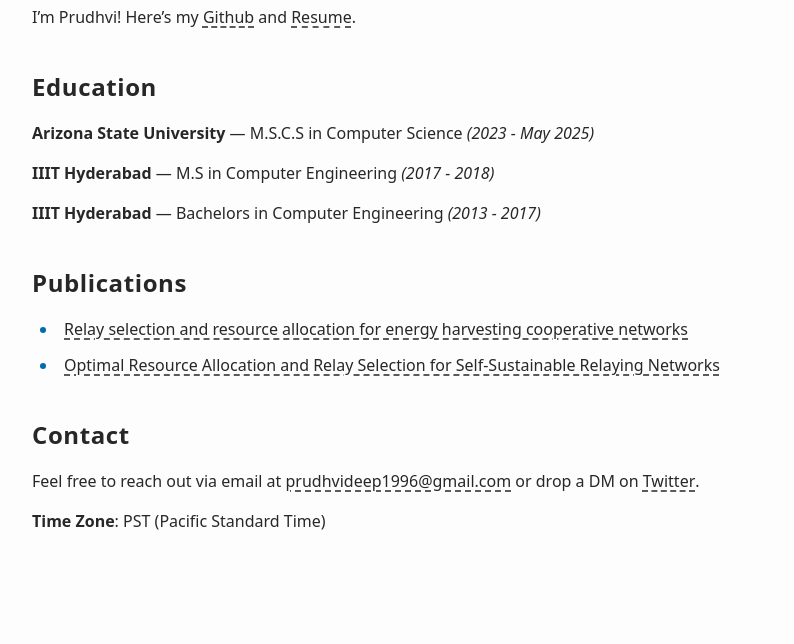
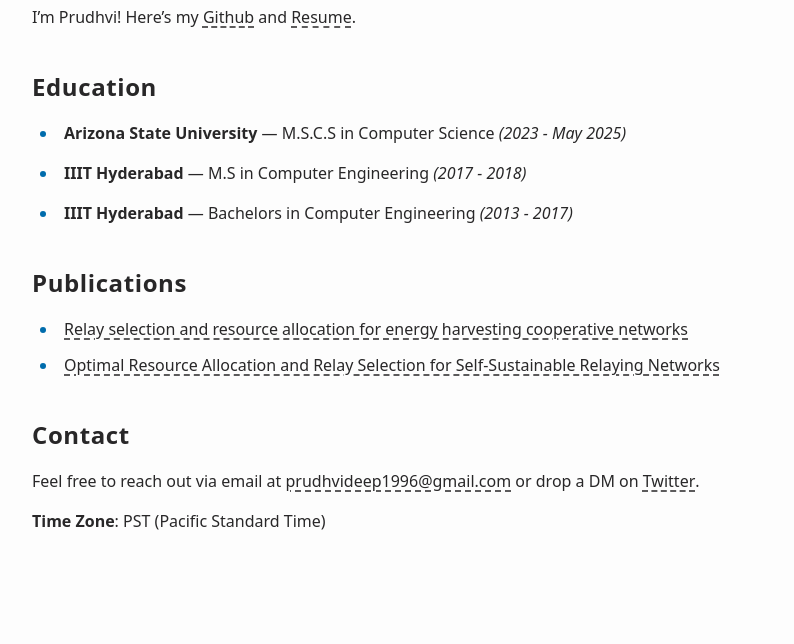
Before and after one commit to prudhvideep/dev-portfolio, an Astro site: page /about in a window 1280 px wide. Shown: the part 225-869 px from the top of the page, without its empty margins (240-1034 px from the left). Built offline with nearby package versions, Linux system fonts and the light colour scheme; Astro itself is replaced by a stand-in of ours.

Commit message:
Fixing about

```diff
--- a/src/pages/about.md
+++ b/src/pages/about.md
@@ -8,11 +8,11 @@ I'm Prudhvi! Here's my [Github](https://github.com/prudhvideep) and [Resume](/fi
 
 ## Education
 
-**Arizona State University** — M.S.C.S in Computer Science _(2023 - May 2025)_
+- **Arizona State University** — M.S.C.S in Computer Science _(2023 - May 2025)_
 
-**IIIT Hyderabad** — M.S in Computer Engineering _(2017 - 2018)_
+- **IIIT Hyderabad** — M.S in Computer Engineering _(2017 - 2018)_
 
-**IIIT Hyderabad** — Bachelors in Computer Engineering _(2013 - 2017)_
+- **IIIT Hyderabad** — Bachelors in Computer Engineering _(2013 - 2017)_
 
 ## Publications
 
```
